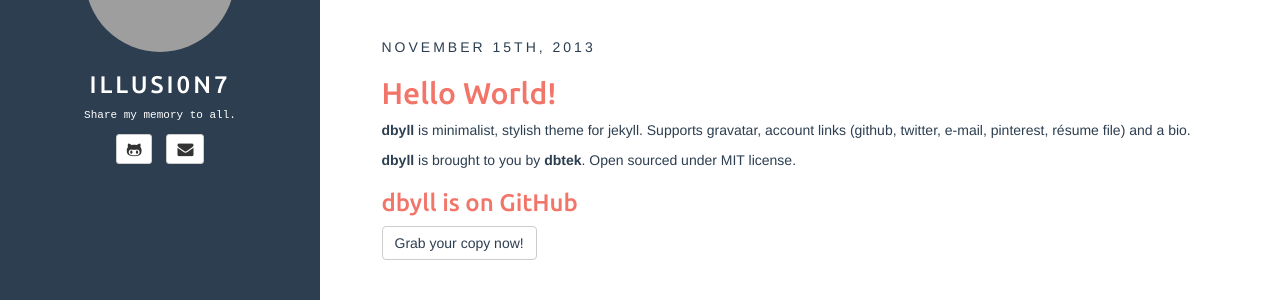
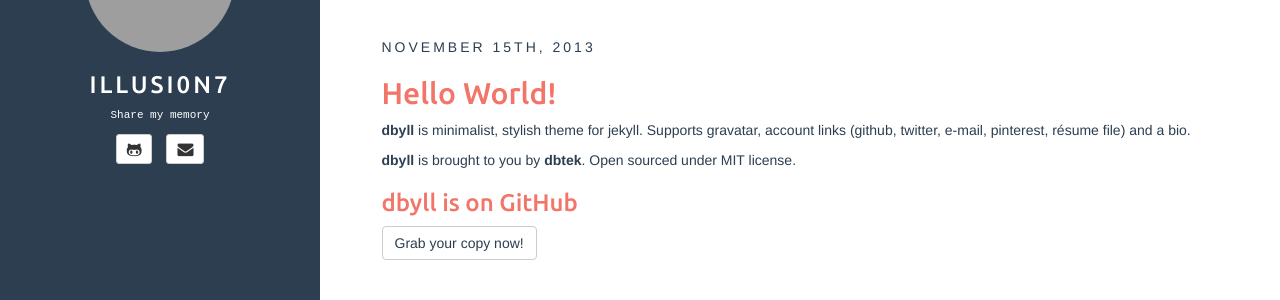
Before and after one commit to illusi0n7/illusi0n7.github.io, a Jekyll site: the page built from index.html, in a window 1280 px wide. Shown: the part 226-526 px from the top of the page. Built offline with Jekyll 4.4.1, drawn with Linux system fonts in a browser that asks for light colours; the list of posts is cut into pages by our own code; part of the change alters nothing that is shown; grey boxes are pictures that could not be loaded.

```diff
--- a/_config.yml
+++ b/_config.yml
@@ -5,8 +5,8 @@ paginate_path: "page:num"
 exclude: ["README.md"] # files to exclude
 highlighter: rouge
 markdown: kramdown
-disqus: dbyll
-google_analytics: dbyll
+disqus: illusi0n7
+google_analytics: illusi0n7
 title: illusi0n7
 
 defaults:
@@ -24,7 +24,7 @@ author:
 #  twitter:
  # pinterest: asd123
   #linkedin:
-  bio: Share my memory to all.
+  bio: Share my memory
   email_md5: 6e9e1a950c1bc5aaaa2ea1929591c871
 
 rss_path: feed.xml
```
